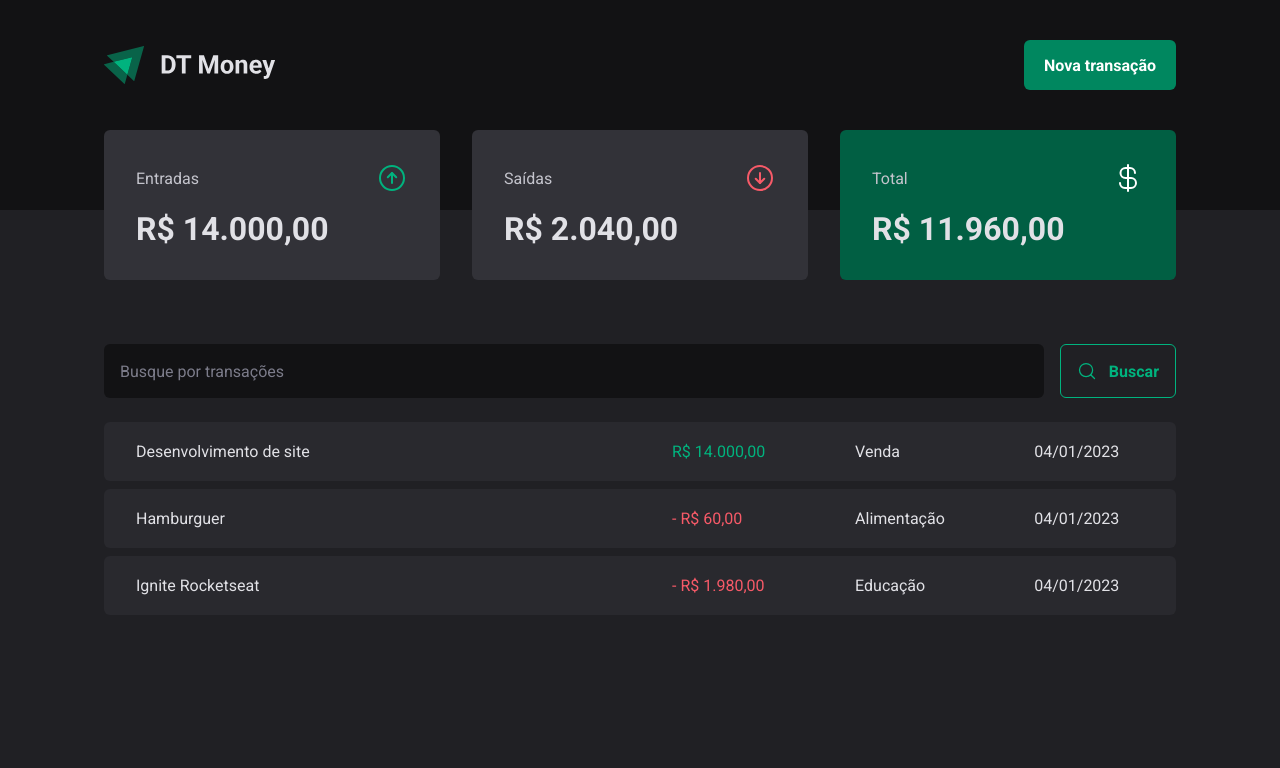
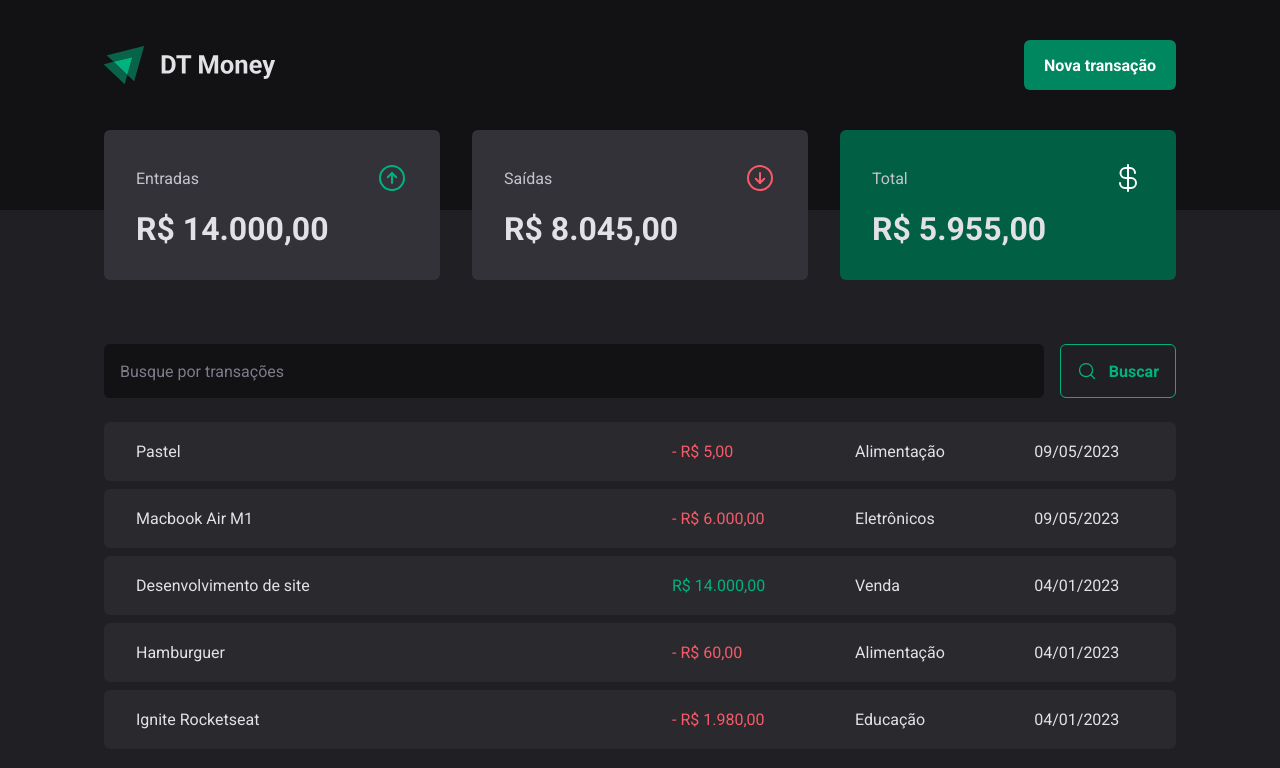
Before and after one commit to lucascprazeres/dt-money-2022, a React (Vite) app: page / in a window 1280 px wide. Shown: the top 768 px of the page. Built offline with nearby package versions, Linux system fonts and the light colour scheme; data requests are answered from the project's data file.

Commit message:
feat: adiciona criacao de transacoes

```diff
--- a/server.json
+++ b/server.json
@@ -23,6 +23,22 @@
       "category": "Educação",
       "price": 1980,
       "createdAt": "2023-01-04T20:24:57.365Z"
+    },
+    {
+      "description": "Macbook Air M1",
+      "price": 6000,
+      "category": "Eletrônicos",
+      "type": "outcome",
+      "createdAt": "2023-05-09T23:18:55.331Z",
+      "id": 4
+    },
+    {
+      "description": "Pastel",
+      "price": 5,
+      "category": "Alimentação",
+      "type": "outcome",
+      "createdAt": "2023-05-09T23:35:41.800Z",
+      "id": 5
     }
   ]
 }
--- a/src/components/NewTransactionModal/index.tsx
+++ b/src/components/NewTransactionModal/index.tsx
@@ -10,6 +10,8 @@
   TransactionType,
   TransactionTypeButton,
 } from './styles'
+import { useContext } from 'react'
+import { TransactionsContext } from '../../contexts/TransactionsContext'
 
 const newTransactionFormSchema = z.object({
   description: z.string(),
@@ -26,13 +28,19 @@
     register,
     handleSubmit,
     formState: { isSubmitting },
+    reset,
   } = useForm<NewTransactionFormInputs>({
     resolver: zodResolver(newTransactionFormSchema),
   })
 
+  const { createTransaction } = useContext(TransactionsContext)
+
   async function handleCreateNewTransaction(data: NewTransactionFormInputs) {
-    await new Promise((resolve) => setTimeout(resolve, 2000))
-    console.log(data)
+    const { description, price, category, type } = data
+
+    await createTransaction({ description, price, category, type })
+
+    reset()
   }
 
   return (
--- a/src/contexts/TransactionsContext.tsx
+++ b/src/contexts/TransactionsContext.tsx
@@ -10,9 +10,17 @@
   createdAt: string
 }
 
+interface CreateTransactionInput {
+  description: string
+  price: number
+  category: string
+  type: 'income' | 'outcome'
+}
+
 type TransactionContextType = {
   transactions: Transaction[]
   fetchTransactions: (query: string) => Promise<void>
+  createTransaction: (data: CreateTransactionInput) => Promise<void>
 }
 
 interface TransactionsProviderProps {
@@ -27,8 +35,10 @@
   const [transactions, setTransactions] = useState<Transaction[]>([])
 
   async function fetchTransactions(query = '') {
-    const { data } = await api.get('/transactions', {
+    const { data } = await api.get('transactions', {
       params: {
+        _sort: 'createdAt',
+        _order: 'desc',
         q: query,
       },
     })
@@ -36,12 +46,28 @@
     setTransactions(data)
   }
 
+  async function createTransaction(data: CreateTransactionInput) {
+    const { description, price, category, type } = data
+
+    const response = await api.post('transactions', {
+      description,
+      price,
+      category,
+      type,
+      createdAt: new Date(),
+    })
+
+    setTransactions((state) => [response.data, ...state])
+  }
+
   useEffect(() => {
     fetchTransactions()
   }, [])
 
   return (
-    <TransactionsContext.Provider value={{ transactions, fetchTransactions }}>
+    <TransactionsContext.Provider
+      value={{ transactions, fetchTransactions, createTransaction }}
+    >
       {children}
     </TransactionsContext.Provider>
   )
```
